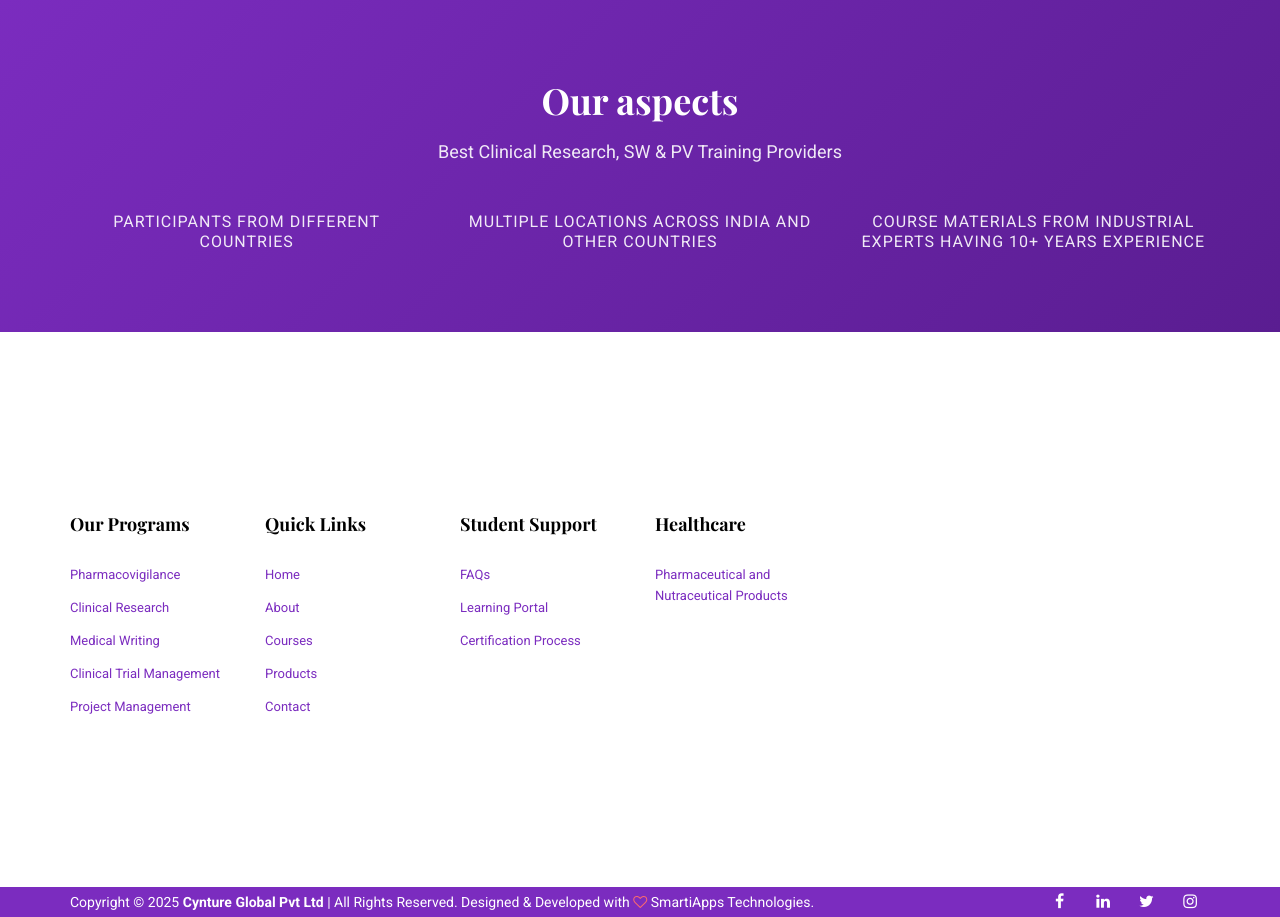
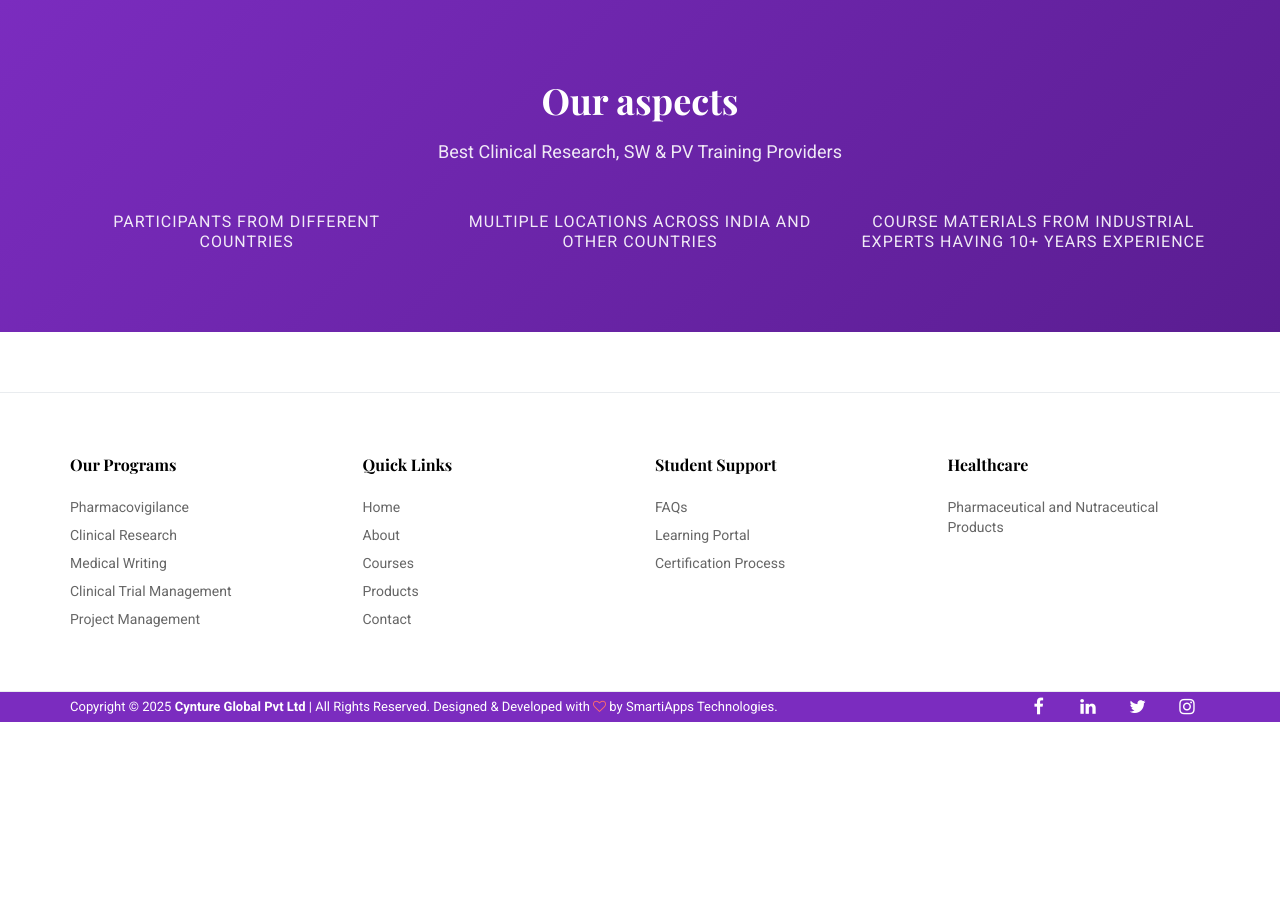
Before and after one commit to Kamalesh0145/pharmacovigilancecourse, a PHP site: page /index.php in a window 1280 px wide. Shown: the part 2621-3538 px from the top of the page. After the commit the page ends 3343 px from the top, so only its background shows below. Run offline with PHP 8.4, Linux system fonts and the light colour scheme; some libraries are stand-ins or nearby versions.

Commit message:
Footer Style change

```diff
--- a/includes/footer.php
+++ b/includes/footer.php
@@ -30,82 +30,58 @@
 
         </html>
         <!--================ Start Footer Area =================-->
-        <footer class="footer-area p_120" style="background: #fff !important; margin-top: 50px !important;">
+        <footer class="footer-area" style="background: #fff !important; padding: 60px 0 30px 0 !important; margin-top: 50px !important; border-top: 1px solid #e9ecef !important;">
             <div class="container">
-                <div class="row">
-                    <!-- About / Programs -->
-                    <div class="col-lg-2 col-md-6 col-sm-6">
-                        <div class="single-footer-widget tp_widgets">
-                            <h6 class="footer_title">Our Programs</h6>
-                            <ul class="list">
-                                <li><a href="course-pharmacovigilance.php">Pharmacovigilance</a></li>
-                                <li><a href="course-clinical-research-diploma.php">Clinical Research</a></li>
-                                <li><a href="course-scientific-writing.php">Medical Writing</a></li>
-                                <li><a href="course-clinical-trial-management.php">Clinical Trial Management</a></li>
-                                <li><a href="course-project-management.php">Project Management</a></li>
+                <div class="row justify-content-center">
+                    <!-- Our Programs -->
+                    <div class="col-lg-3 col-md-6 col-sm-6 mb-4">
+                        <div class="single-footer-widget">
+                            <h6 class="footer_title" style="color: Black !important; font-weight: 600 !important; margin-bottom: 20px !important; font-size: 16px !important;">Our Programs</h6>
+                            <ul class="list" style="list-style: none !important; padding: 0 !important; margin: 0 !important;">
+                                <li style="margin-bottom: 8px !important;"><a href="course-pharmacovigilance.php" style="color: #666 !important; text-decoration: none !important; font-size: 14px !important; transition: color 0.3s ease !important;">Pharmacovigilance</a></li>
+                                <li style="margin-bottom: 8px !important;"><a href="course-clinical-research-diploma.php" style="color: #666 !important; text-decoration: none !important; font-size: 14px !important; transition: color 0.3s ease !important;">Clinical Research</a></li>
+                                <li style="margin-bottom: 8px !important;"><a href="course-scientific-writing.php" style="color: #666 !important; text-decoration: none !important; font-size: 14px !important; transition: color 0.3s ease !important;">Medical Writing</a></li>
+                                <li style="margin-bottom: 8px !important;"><a href="course-clinical-trial-management.php" style="color: #666 !important; text-decoration: none !important; font-size: 14px !important; transition: color 0.3s ease !important;">Clinical Trial Management</a></li>
+                                <li style="margin-bottom: 8px !important;"><a href="course-project-management.php" style="color: #666 !important; text-decoration: none !important; font-size: 14px !important; transition: color 0.3s ease !important;">Project Management</a></li>
                             </ul>
                         </div>
                     </div>
 
-
                     <!-- Quick Links -->
-                    <div class="col-lg-2 col-md-6 col-sm-6">
-                        <div class="single-footer-widget tp_widgets">
-                            <h6 class="footer_title">Quick Links</h6>
-                            <ul class="list">
-                                <li><a href="index.php">Home</a></li>
-                                <li><a href="about-us.php">About</a></li>
-                                <li><a href="courses.php">Courses</a></li>
-                                <!-- <li><a href="blog.php">Research Publications</a></li>
-                        <li><a href="elements.php">Career</a></li> -->
-                                <li><a href="elements.php">Products</a></li>
-                                <li><a href="contact.php">Contact</a></li>
+                    <div class="col-lg-3 col-md-6 col-sm-6 mb-4">
+                        <div class="single-footer-widget">
+                            <h6 class="footer_title" style="color: Black !important; font-weight: 600 !important; margin-bottom: 20px !important; font-size: 16px !important;">Quick Links</h6>
+                            <ul class="list" style="list-style: none !important; padding: 0 !important; margin: 0 !important;">
+                                <li style="margin-bottom: 8px !important;"><a href="index.php" style="color: #666 !important; text-decoration: none !important; font-size: 14px !important; transition: color 0.3s ease !important;">Home</a></li>
+                                <li style="margin-bottom: 8px !important;"><a href="about-us.php" style="color: #666 !important; text-decoration: none !important; font-size: 14px !important; transition: color 0.3s ease !important;">About</a></li>
+                                <li style="margin-bottom: 8px !important;"><a href="courses.php" style="color: #666 !important; text-decoration: none !important; font-size: 14px !important; transition: color 0.3s ease !important;">Courses</a></li>
+                                <li style="margin-bottom: 8px !important;"><a href="elements.php" style="color: #666 !important; text-decoration: none !important; font-size: 14px !important; transition: color 0.3s ease !important;">Products</a></li>
+                                <li style="margin-bottom: 8px !important;"><a href="contact.php" style="color: #666 !important; text-decoration: none !important; font-size: 14px !important; transition: color 0.3s ease !important;">Contact</a></li>
                             </ul>
                         </div>
                     </div>
 
                     <!-- Student Support -->
-                    <div class="col-lg-2 col-md-6 col-sm-6">
-                        <div class="single-footer-widget tp_widgets">
-                            <h6 class="footer_title">Student Support</h6>
-                            <ul class="list">
-                                <li><a href="faq.php">FAQs</a></li>
-                                <!-- <li><a href="#">Placement Assistance</a></li> -->
-                                <li><a href="contact.php">Learning Portal</a></li>
-                                <li><a href="certification-process.php">Certification Process</a></li>
+                    <div class="col-lg-3 col-md-6 col-sm-6 mb-4">
+                        <div class="single-footer-widget">
+                            <h6 class="footer_title" style="color: Black !important; font-weight: 600 !important; margin-bottom: 20px !important; font-size: 16px !important;">Student Support</h6>
+                            <ul class="list" style="list-style: none !important; padding: 0 !important; margin: 0 !important;">
+                                <li style="margin-bottom: 8px !important;"><a href="faq.php" style="color: #666 !important; text-decoration: none !important; font-size: 14px !important; transition: color 0.3s ease !important;">FAQs</a></li>
+                                <li style="margin-bottom: 8px !important;"><a href="contact.php" style="color: #666 !important; text-decoration: none !important; font-size: 14px !important; transition: color 0.3s ease !important;">Learning Portal</a></li>
+                                <li style="margin-bottom: 8px !important;"><a href="certification-process.php" style="color: #666 !important; text-decoration: none !important; font-size: 14px !important; transition: color 0.3s ease !important;">Certification Process</a></li>
                             </ul>
                         </div>
                     </div>
 
                     <!-- Healthcare -->
-                    <div class="col-lg-2 col-md-6 col-sm-6">
-                        <div class="single-footer-widget tp_widgets">
-                            <h6 class="footer_title">Healthcare</h6>
-                            <ul class="list">
-                                <li><a href="elements.php">Pharmaceutical and Nutraceutical Products</a></li>
+                    <div class="col-lg-3 col-md-6 col-sm-6 mb-4">
+                        <div class="single-footer-widget">
+                            <h6 class="footer_title" style="color: Black !important; font-weight: 600 !important; margin-bottom: 20px !important; font-size: 16px !important;">Healthcare</h6>
+                            <ul class="list" style="list-style: none !important; padding: 0 !important; margin: 0 !important;">
+                                <li style="margin-bottom: 8px !important;"><a href="elements.php" style="color: #666 !important; text-decoration: none !important; font-size: 14px !important; transition: color 0.3s ease !important;">Pharmaceutical and Nutraceutical Products</a></li>
                             </ul>
                         </div>
                     </div>
-
-
-                    <!-- Newsletter -->
-                    <!-- <div class="col-lg-4 col-md-6 col-sm-6">
-                        <aside class="f_widget news_widget">
-                            <div class="f_title">
-                                <h3 class="footer_title">Subscribe to Our Newsletter</h3>
-                            </div>
-                            <p>Stay updated with the latest trends and news in the pharmaceutical and clinical research industry.</p>
-                            <div id="mc_embed_signup">
-                                <form target="_blank" action="#" method="get" class="subscribe_form relative">
-                                    <div class="input-group d-flex flex-row">
-                                        <input name="EMAIL" placeholder="Enter your email" onfocus="this.placeholder = ''" onblur="this.placeholder = 'Enter your email'" required="" type="email">
-                                        <button class="btn sub-btn"><span class="lnr lnr-arrow-right"></span></button>
-                                    </div>
-                                    <div class="mt-10 info"></div>
-                                </form>
-                            </div>
-                        </aside>
-                    </div> -->
                 </div>
             </div>
 
@@ -114,6 +90,47 @@
                     <a href="https://wa.m e/919876543210" class="whatsapp_float" target="_blank">
             <i class="fa fa-whatsapp whatsapp-icon"></i>
         </a>
+
+        <!-- Footer Custom Styles -->
+        <style>
+        .footer-area .single-footer-widget ul li a:hover {
+            color:#007bff !important;
+            padding-left: 5px !important;
+        }
+
+        .footer-social a:hover {
+            color: #ff6b6b !important;
+            transform: translateY(-2px) !important;
+        }
+        @media (max-width: 768px) {
+            .footer-area {
+                text-align: center !important;
+            }
+            .footer-bottom .row {
+                text-align: center !important;
+            }
+            .footer-bottom p {
+                font-size: 12px !important;
+            }
+        }
+        </style>
+
+        <script>
+        document.addEventListener('DOMContentLoaded', function() {
+            const footerLinks = document.querySelectorAll('.footer-area .single-footer-widget ul li a');
+
+            footerLinks.forEach(link => {
+                link.addEventListener('mouseenter', function() {
+                    this.style.color = '#007bff';
+                    this.style.paddingLeft = '5px';
+                });
+                link.addEventListener('mouseleave', function() {
+                    this.style.color = '#666';
+                    this.style.paddingLeft = '0px';
+                });
+            });
+        });
+        </script>
 
         <!--Start of Tawk.to Script-->
 
@@ -192,24 +209,26 @@
         <!--End of Tawk.to Script-->
 
         </footer>
-            <div class="footer-bottom" style="background-color: #7b2cbf !important; padding: 0px 0 !important; margin-top: 50px !important; position: relative !important;">
+            <!-- Footer Bottom -->
+            <div class="footer-bottom" style="background-color: #7b2cbf !important; padding: 0px 0 !important; margin-top: 0 !important; border-top: 1px solid #e9ecef !important;">
                 <div class="container">
-                    <div class="row d-flex justify-content-between align-items-center">
-                        <p class="col-lg-8 col-md-8 footer-text m-0" style="color: white !important; font-size: 14px !important;">
-                            Copyright &copy; <script>
-                                document.write(new Date().getFullYear());
-                            </script>
-                            <strong>Cynture Global Pvt Ltd</strong> | All Rights Reserved.
-                            Designed & Developed with <i class="fa fa-heart-o" aria-hidden="true" style="color: #ff6b6b !important;"></i> SmartiApps Technologies.
-                        </p>
-                        <div class="col-lg-4 col-md-4 footer-social text-center text-md-right">
-                            <a href="https://www.facebook.com/YourPageName" target="_blank" title="Facebook" style="color: white !important; margin: 0 5px !important; font-size: 16px !important;"><i class="fa fa-facebook"></i></a>
-                            <a href="https://www.linkedin.com/company/YourCompanyName" target="_blank" title="LinkedIn" style="color: white !important; margin: 0 5px !important; font-size: 16px !important;"><i class="fa fa-linkedin"></i></a>
-                            <a href="https://twitter.com/YourHandle" target="_blank" title="Twitter" style="color: white !important; margin: 0 5px !important; font-size: 16px !important;"><i class="fa fa-twitter"></i></a>
-                            <a href="https://www.instagram.com/YourProfile" target="_blank" title="Instagram" style="color: white !important; margin: 0 5px !important; font-size: 16px !important;"><i class="fa fa-instagram"></i></a>
+                    <div class="row align-items-center">
+                        <div class="col-lg-8 col-md-7 col-sm-12 text-center text-md-left mb-3 mb-md-0">
+                            <p class="footer-text m-0" style="color: white !important; font-size: 13px !important; line-height: 1.5 !important;">
+                                Copyright &copy; <script>document.write(new Date().getFullYear());</script>
+                                <strong>Cynture Global Pvt Ltd</strong> | All Rights Reserved.<br class="d-sm-block d-md-none">
+                                Designed & Developed with <i class="fa fa-heart-o" aria-hidden="true" style="color: #ff6b6b !important;"></i> by SmartiApps Technologies.
+                            </p>
+                        </div>
+                        <div class="col-lg-4 col-md-5 col-sm-12 text-center text-md-right">
+                            <div class="footer-social">
+                                <a href="https://www.facebook.com/YourPageName" target="_blank" title="Facebook" style="color: white !important; margin: 0 8px !important; font-size: 18px !important; display: inline-block !important; transition: color 0.3s ease !important;"><i class="fa fa-facebook"></i></a>
+                                <a href="https://www.linkedin.com/company/YourCompanyName" target="_blank" title="LinkedIn" style="color: white !important; margin: 0 8px !important; font-size: 18px !important; display: inline-block !important; transition: color 0.3s ease !important;"><i class="fa fa-linkedin"></i></a>
+                                <a href="https://twitter.com/YourHandle" target="_blank" title="Twitter" style="color: white !important; margin: 0 8px !important; font-size: 18px !important; display: inline-block !important; transition: color 0.3s ease !important;"><i class="fa fa-twitter"></i></a>
+                                <a href="https://www.instagram.com/YourProfile" target="_blank" title="Instagram" style="color: white !important; margin: 0 8px !important; font-size: 18px !important; display: inline-block !important; transition: color 0.3s ease !important;"><i class="fa fa-instagram"></i></a>
+                            </div>
                         </div>
                     </div>
                 </div>
-
             </div>
         <!--================ End Footer Area =================-->
```
